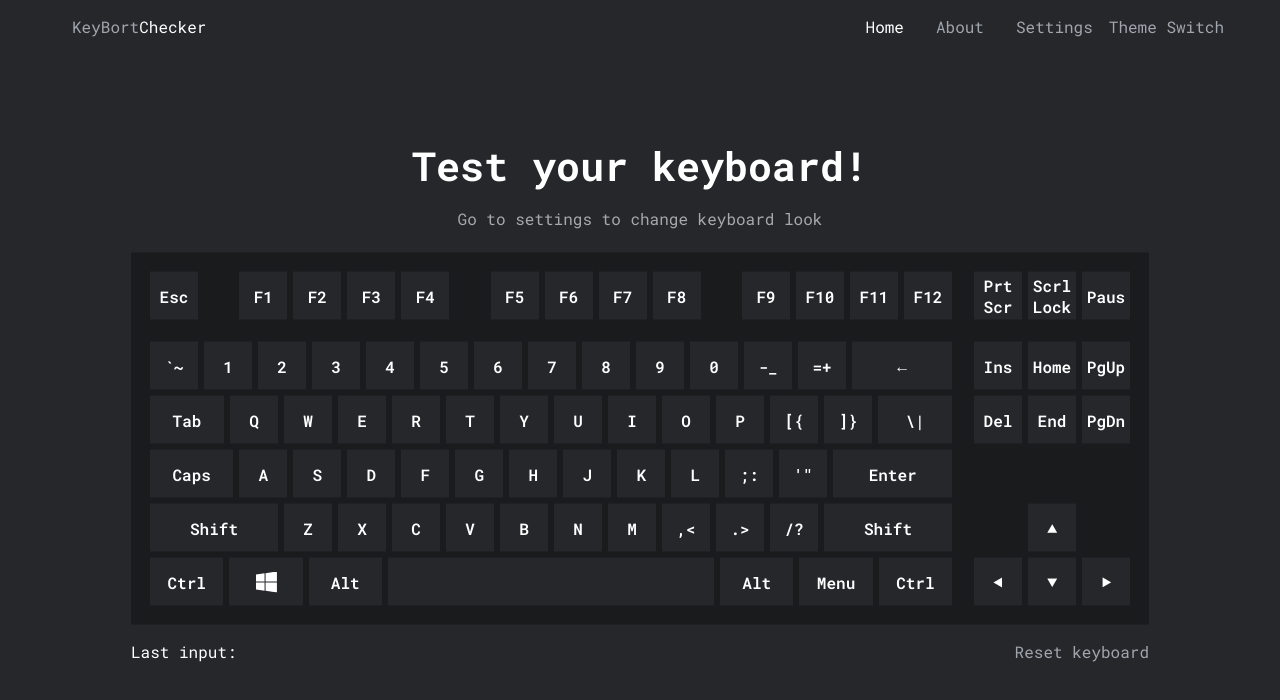
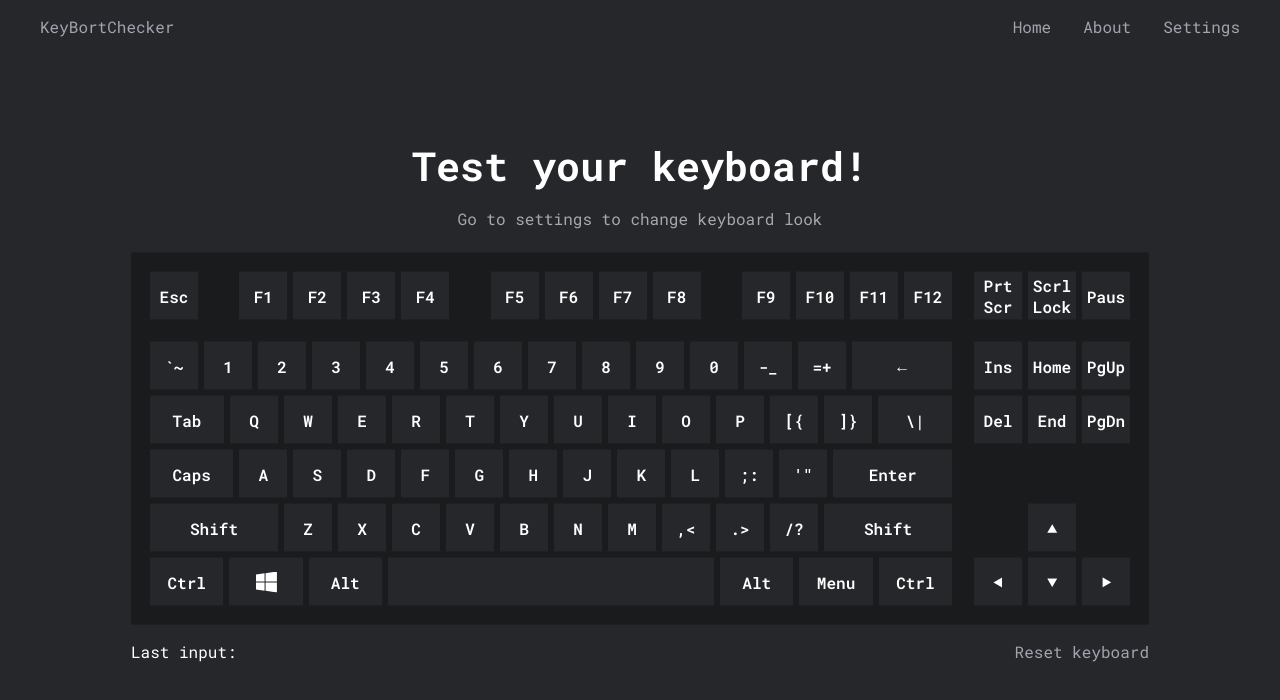
Before and after one commit to bartekbimek/KeyBort-Angular, an Angular app: page /home in a window 1280 px wide. Shown: the top 700 px of the page. Built offline with nearby package versions, Linux system fonts and the light colour scheme.

Commit message:
minor fixes in navigation

```diff
--- a/src/app/navigation/navigation.component.html
+++ b/src/app/navigation/navigation.component.html
@@ -13,8 +13,8 @@
         <li class="nav__item">
             <a class="nav__link" routerLink="/settings" routerLinkActive="nav-active">Settings</a>
         </li>
-        <li class="nav__item">
+        <!-- <li class="nav__item">
             <button class="nav__button" (click)="themeSwitch()">Theme Switch</button>
-        </li>
+        </li> -->
     </ul>
 </nav>
--- a/src/app/navigation/navigation.component.scss
+++ b/src/app/navigation/navigation.component.scss
@@ -3,9 +3,7 @@
     display: flex;
     justify-content: space-between;
     align-items: center;
-    padding: 1em;
     user-select: none;
-    background: transparent;
     .nav{
         width: 100%;
         &__list{
@@ -14,9 +12,13 @@
             list-style-type: none;
             width: 100%;
             color:var(--nav-text);
-            .nav__item{
-                .nav__link, .nav_button{
-                    padding: 1em;
+        }
+        &__item{
+            padding: 0 1em;
+        }
+        &__link, &_button{
+            display: flex;
+            padding: 1em 0;
             color: inherit;
             text-decoration: none;
             transition: color .1s;
@@ -26,17 +28,19 @@
             &:focus{
                 color: var(--body-color);
             }
-                }
             .nav-active{
                 color: var(--body-color);
             }
-            }
-            .nav__item--logo{
-                margin-right: auto;
             .nav__link--logo span{
                 color: var(--body-color);
             }
         }
+        &__item:last-child{
+            padding-right: 0;
+        }
+        &__item--logo{
+            margin-right: auto;
+            padding-left: 0;
         }
     }
 }
```
Lines whose indentation alone changed are shown as unchanged.
